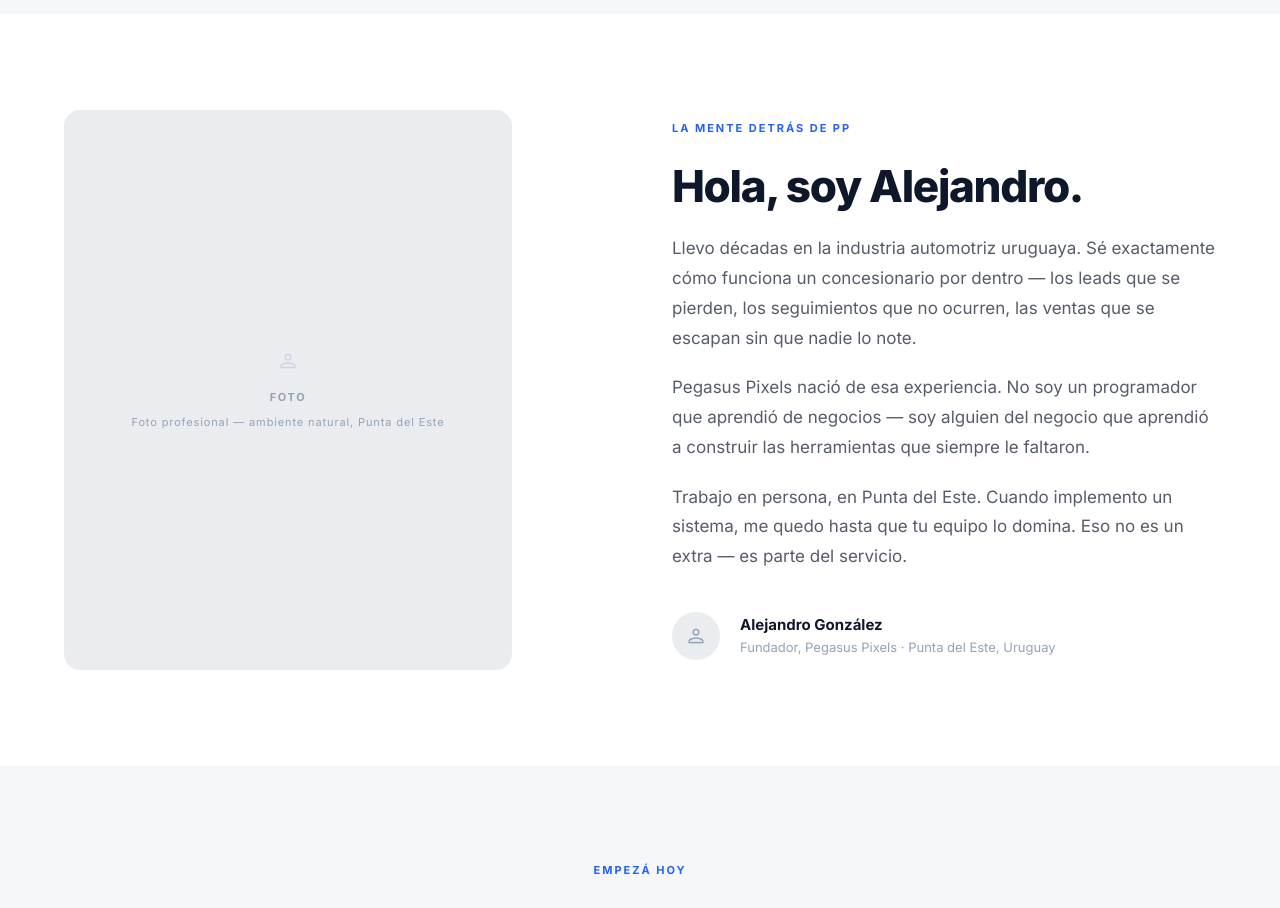
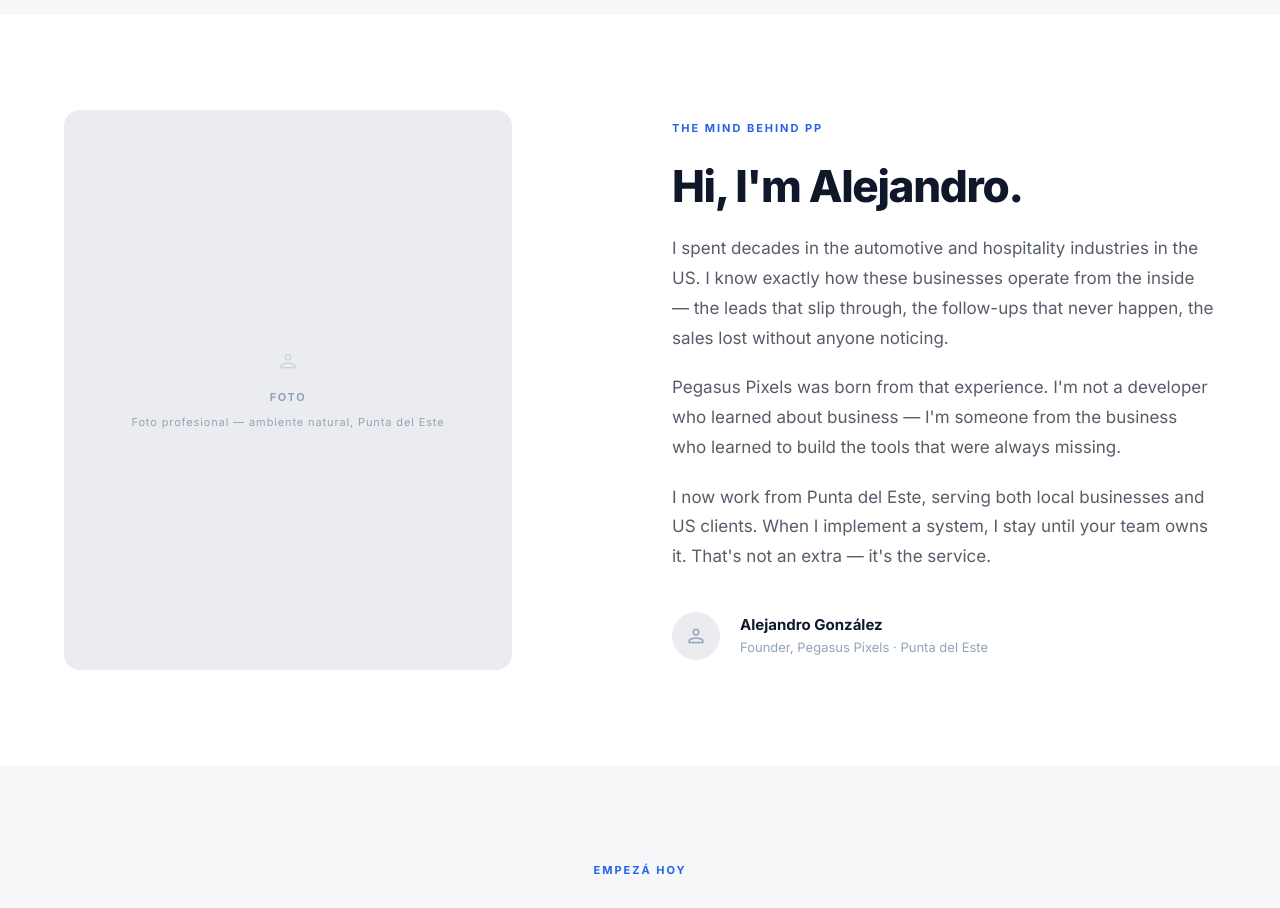
Before and after one commit to dcrecycler-ctrl/pegasuspixelsv2, a Next.js app: page / in a window 1280 px wide. Shown: the part 8460-9368 px from the top of the page. Built offline with nearby package versions, Linux system fonts and the light colour scheme.

Commit message:
fix: update founder bio — US background, bilingual market

```diff
--- a/components/sections/FounderSection.tsx
+++ b/components/sections/FounderSection.tsx
@@ -22,19 +22,19 @@ export function FounderSection() {
           {/* Right: text */}
           <AnimateIn delay={100}>
             <p className="text-[11px] font-bold tracking-[0.18em] text-[#2563EB] uppercase mb-6">
-              La mente detrás de PP
+              The mind behind PP
             </p>
             <h2 className="text-[32px] md:text-[44px] font-black tracking-[-0.03em] leading-[1.1] text-[#0F172A] mb-6">
-              Hola, soy Alejandro.
+              Hi, I&apos;m Alejandro.
             </h2>
             <p className="text-[17px] text-[#0F172A]/70 leading-[1.75] mb-5">
-              Llevo décadas en la industria automotriz uruguaya. Sé exactamente cómo funciona un concesionario por dentro — los leads que se pierden, los seguimientos que no ocurren, las ventas que se escapan sin que nadie lo note.
+              I spent decades in the automotive and hospitality industries in the US. I know exactly how these businesses operate from the inside — the leads that slip through, the follow-ups that never happen, the sales lost without anyone noticing.
             </p>
             <p className="text-[17px] text-[#0F172A]/70 leading-[1.75] mb-5">
-              Pegasus Pixels nació de esa experiencia. No soy un programador que aprendió de negocios — soy alguien del negocio que aprendió a construir las herramientas que siempre le faltaron.
+              Pegasus Pixels was born from that experience. I'm not a developer who learned about business — I'm someone from the business who learned to build the tools that were always missing.
             </p>
             <p className="text-[17px] text-[#0F172A]/70 leading-[1.75] mb-10">
-              Trabajo en persona, en Punta del Este. Cuando implemento un sistema, me quedo hasta que tu equipo lo domina. Eso no es un extra — es parte del servicio.
+              I now work from Punta del Este, serving both local businesses and US clients. When I implement a system, I stay until your team owns it. That's not an extra — it's the service.
             </p>
 
             <div className="flex items-center gap-5">
@@ -43,7 +43,7 @@ export function FounderSection() {
               </div>
               <div>
                 <p className="text-[15px] font-bold text-[#0F172A]">Alejandro González</p>
-                <p className="text-[13px] text-[#94A3B8]">Fundador, Pegasus Pixels · Punta del Este, Uruguay</p>
+                <p className="text-[13px] text-[#94A3B8]">Founder, Pegasus Pixels · Punta del Este</p>
               </div>
             </div>
           </AnimateIn>
```
